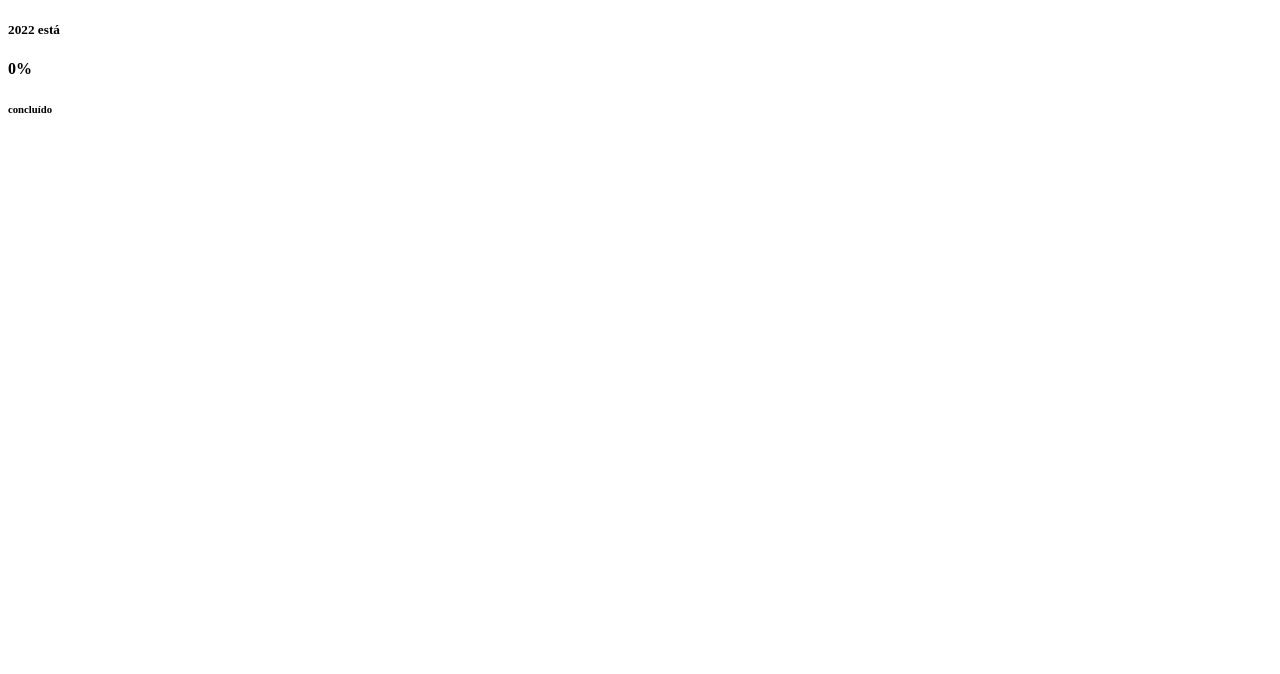
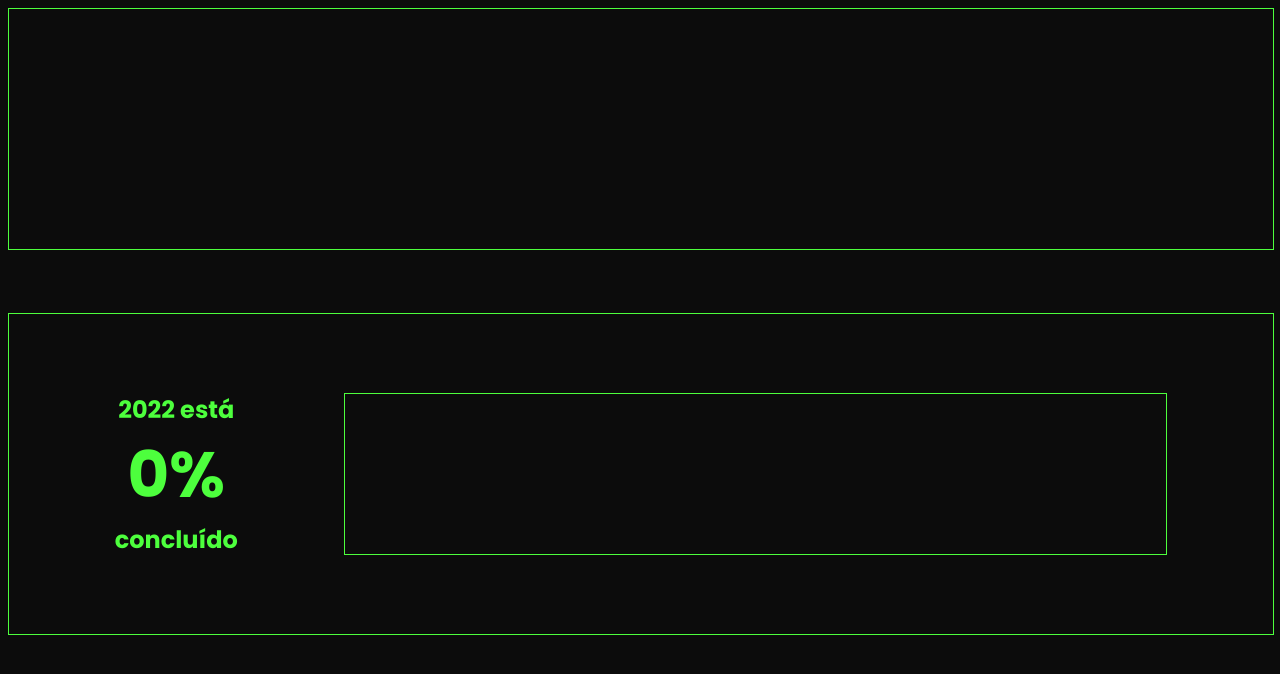
Before and after one commit to er1cdmelo/year-complete-bar, a plain HTML site: page index.html in a window 1280 px wide. Drawn offline with Linux system fonts and the light colour scheme.

Commit message:
Added stylesheet.

```diff
--- a/index.html
+++ b/index.html
@@ -4,6 +4,8 @@
   <meta charset="UTF-8">
   <meta http-equiv="X-UA-Compatible" content="IE=edge">
   <meta name="viewport" content="width=device-width, initial-scale=1.0">
+  <link rel="stylesheet" href="style.css">
+  <script src="script.js"></script>
   <title id='title'>2022 is % complete</title>
 </head>
 <body>
--- a/style.css
+++ b/style.css
@@ -0,0 +1,76 @@
+@import url('https://fonts.googleapis.com/css2?family=Poppins:wght@200;400;500;600;700;900&display=swap');
+
+
+*{
+  font-family: 'Poppins', Verdana;
+}
+
+body{
+  background-color: #0c0c0c;
+}
+
+.data{
+  border: 1px solid #4dff3d;
+  width: 100%;
+  height: 30vh;
+  margin-bottom: 5%;
+  display: flex;
+  justify-content: center;
+  align-items: center;
+  color: #4dff3d;
+
+}
+
+.data h2{
+  font-size: 5vmin;
+}
+
+.main-content{
+  width: 100%;
+  height: 40vh;
+  border: 1px solid #4dff3d;
+  display: flex;
+  justify-content: space-evenly;
+  align-items: center;
+}
+
+.text{
+  color: #4dff3d;
+  height: 100%;
+  display: flex;
+  flex-direction: column;
+  justify-content: center;
+  align-items: center;
+}
+
+.text h6, .text h5{
+  font-size: 3vmin;
+
+  margin: 0;
+}
+
+#perce{
+  font-size: 8vmin;
+  color: #4dff3d;
+
+  margin: 0;
+}
+
+.bar{
+  border: 1px solid #4dff3d;
+  width: 65%;
+  height: 50%;
+}
+
+#full-bar{
+  background-color: #4dff3d;
+  height: 100%;
+  width: 0%;
+  transition: 8s;
+}
+
+@media (max-width:600px){
+  .data h2{
+  font-size: 4vmin;
+}
+}
```
